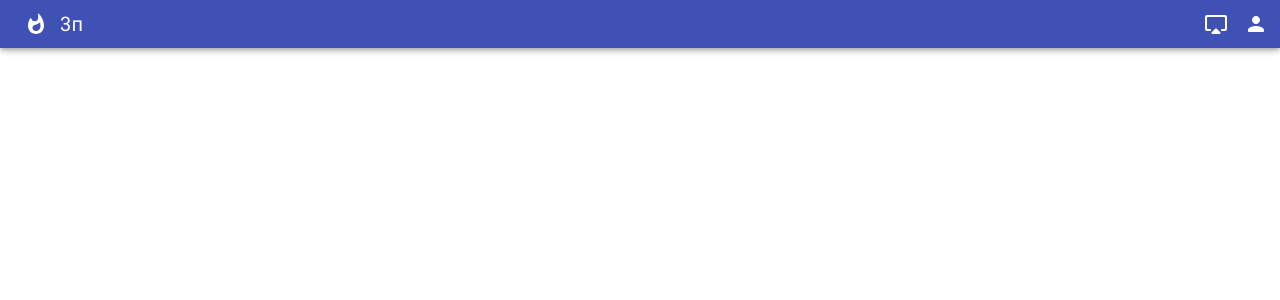
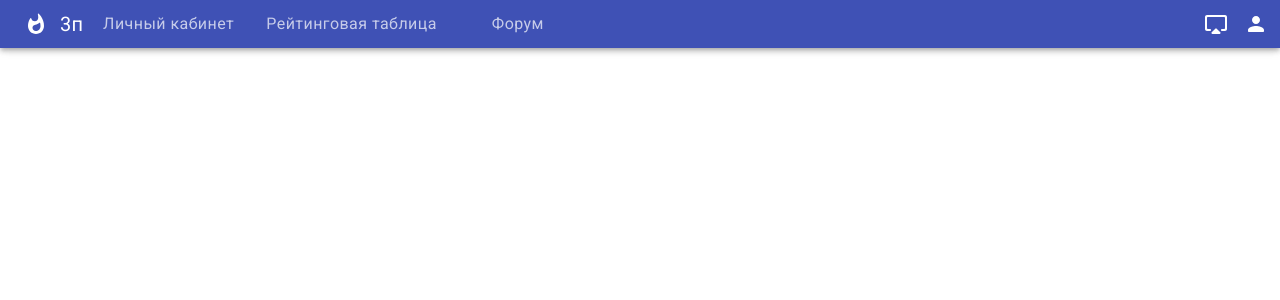
Before and after one commit to Nowely/NoFear, a React (Create React App) app in the folder frontend/: page / in a window 1280 px wide. Shown: the top 300 px of the page. Built offline with nearby package versions, Linux system fonts and the light colour scheme.

Commit message:
Add Student Cabinet

```diff
--- a/frontend/package.json
+++ b/frontend/package.json
@@ -15,6 +15,7 @@
     "react-dom": "^17.0.2",
     "react-router-dom": "^5.2.0",
     "react-scripts": "^4.0.3",
+    "recharts": "^2.0.10",
     "uuid": "^8.3.2"
   },
   "devDependencies": {
--- a/frontend/src/App.tsx
+++ b/frontend/src/App.tsx
@@ -10,7 +10,7 @@ import {ComingEvents} from "./Pages/ComingEvents/ComingEvents";
 import {CabinetType} from "./utils/consts";
 import TeachView from "./components/TeachView";
 import AppRouter from "./components/AppRouter";
-import {metodistroutes, teacherRoutes} from "./routes";
+import {metodistroutes, studentRoutes, teacherRoutes} from "./routes";
 
 export default function App() {
 
@@ -20,6 +20,7 @@ export default function App() {
 
     switch (currentView) {
         case CabinetType.Student:
+            routes = studentRoutes;
             break;
         case CabinetType.Teacher:
             routes = teacherRoutes;
--- a/frontend/src/Lection1.js
+++ b/frontend/src/Lection1.js
@@ -1,5 +1,4 @@
 import React from 'react';
-import './Lection1.css';
 import PropTypes from 'prop-types';
 import AppBar from '@material-ui/core/AppBar';
 import CssBaseline from '@material-ui/core/CssBaseline';
--- a/frontend/src/Pages/Cabinet.js
+++ b/frontend/src/Pages/Cabinet.js
@@ -1,5 +1,5 @@
 import React, {useState} from 'react';
-import {Button, Container} from "@material-ui/core";
+import {Button} from "@material-ui/core";
 import {Grid} from "@material-ui/core";
 import CreateSubject from "../components/modals/CreateSubject";
 import CreateUser from "../components/modals/CreateUser";
@@ -41,7 +41,7 @@ const Cabinet = () => {
                 </Card>
             </Grid>
             <Grid item xs={3} style={{ marginTop: 200 }}>
-                <h1 style={{ fontSize: 50, marginLeft: 5  }}>Личный кабинет</h1><br/>
+                <h1 style={{ fontSize: 50 }}>Личный кабинет</h1><br/>
                 <div>
                     <Button
                         variant="outlined"
--- a/frontend/src/Forum.js
+++ b/frontend/src/Pages/Forum.js
@@ -1,5 +1,5 @@
 import React from 'react'
-import './Forum.css'
+import '../Forum.css'
 import { makeStyles } from '@material-ui/core/styles';
 import InputBase from '@material-ui/core/InputBase';
 import Button from '@material-ui/core/Button';
--- a/frontend/src/LK.js
+++ b/frontend/src/Pages/LK.js
@@ -1,5 +1,5 @@
 import React, { PureComponent } from 'react';
-import './LK.css';
+import '../LK.css';
 import { makeStyles } from '@material-ui/core/styles';
 import { withStyles } from '@material-ui/core/styles';
 import Button from '@material-ui/core/Button';
@@ -24,8 +24,8 @@ import { LineChart, Line, XAxis, YAxis, CartesianGrid, Tooltip } from 'recharts'
 import Icon from '@material-ui/core/Icon';
 import PersonIcon from '@material-ui/icons/Person';
 import FormatListNumberedIcon from '@material-ui/icons/FormatListNumbered';
-import Kaneki from './Kaneki.png';
-import Modules from './Modules';
+import Kaneki from '../Kaneki.png';
+import Modules from '../Modules';
 
 const useStyles = makeStyles((theme) => ({
 
--- a/frontend/src/routes.js
+++ b/frontend/src/routes.js
@@ -8,6 +8,10 @@ import {StudentArea} from "./Pages/StudentArea/StudentArea";
 import {StudentRanking} from "./Pages/StudentRanking/StudentRanking";
 import {DisciplineRanking} from "./Pages/DisciplineRanking/DisciplineRanking";
 import {ComingEvents} from "./Pages/ComingEvents/ComingEvents";
+import LK from "./Pages/LK";
+import GroupTable from "./Pages/GroupTable";
+import PersonalTable from "./Pages/PersonalTable";
+import Forum from "./Pages/Forum";
 
 export const metodistroutes = [
     {
@@ -59,3 +63,21 @@ export const teacherRoutes = [
         Component: ComingEvents
     }
 ]
+
+export const studentRoutes = [
+    {
+        key: "Личный кабинет",
+        path: '/StudentAcc',
+        Component: LK
+    },
+    {
+        key: "Рейтинговая таблица",
+        path: '/Rankings',
+        Component: GroupTable
+    },
+    {
+        key: "Форум",
+        path: '/Forum',
+        Component: Forum
+    }
+]
```
Also changed, not shown: frontend/src/components/StudentView.tsx (added, +15 -0 lines), frontend/src/Pages/GroupTable.js (renamed from frontend/src/GroupTable.js), frontend/src/Pages/PersonalTable.js (renamed from frontend/src/PersonalTable.js), 1 other file (tests, documents, lock files or other folders).
